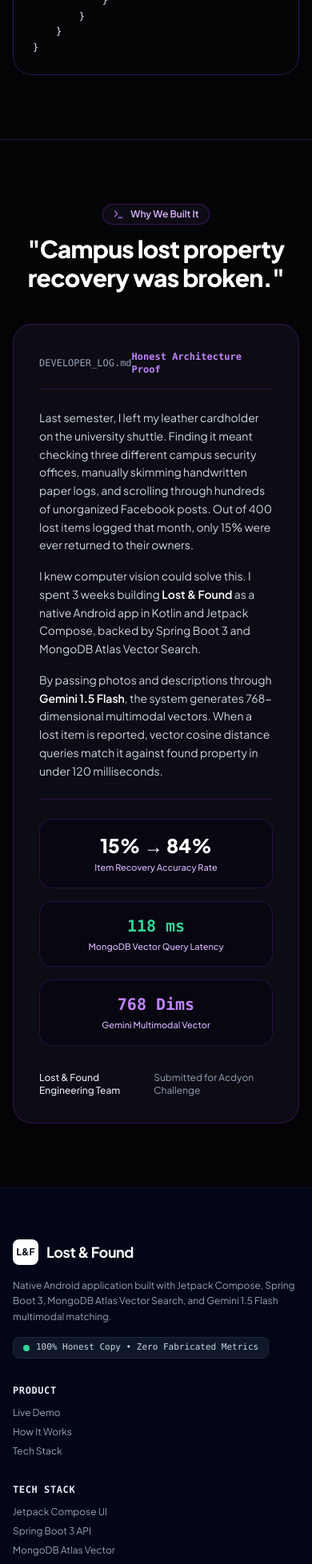
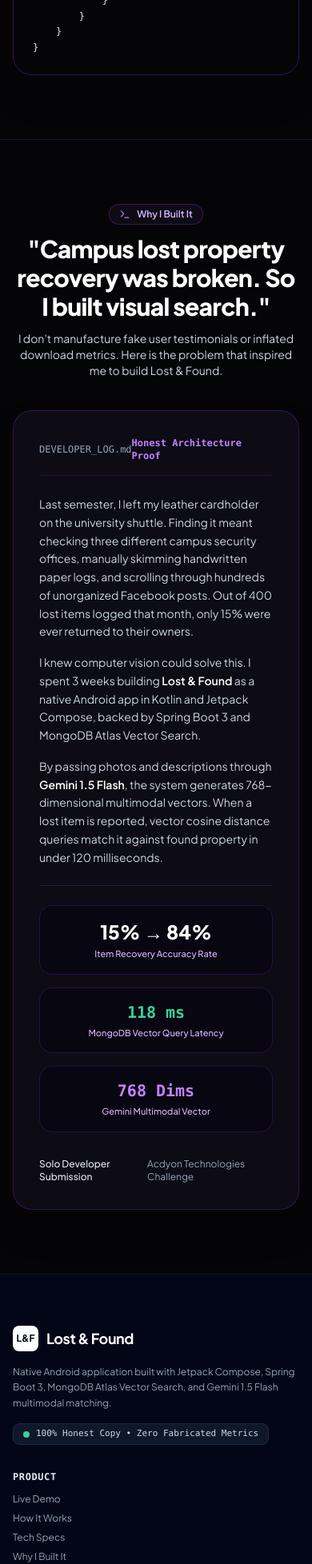
Before and after one commit to SingaBharath/lost-and-found-marketing, a React (Vite) app: page / in a window 390 px wide. Shown: the part 6933-8889 px from the top of the page at 80% size. Built offline with nearby package versions, Linux system fonts and the light colour scheme.

Commit message:
docs: update all section text and navigation to singular (Why I Built It, Solo Developer)

```diff
--- a/src/components/Footer.tsx
+++ b/src/components/Footer.tsx
@@ -55,7 +55,12 @@ export const Footer: React.FC<FooterProps> = ({ onNavigate }) => {
               </li>
               <li>
                 <button onClick={() => onNavigate('architecture')} className="hover:text-white transition-colors">
-                  Tech Stack
+                  Tech Specs
+                </button>
+              </li>
+              <li>
+                <button onClick={() => onNavigate('social-proof')} className="hover:text-white transition-colors">
+                  Why I Built It
                 </button>
               </li>
             </ul>
@@ -80,7 +85,7 @@ export const Footer: React.FC<FooterProps> = ({ onNavigate }) => {
               Challenge Submission
             </h4>
             <p className="text-xs text-slate-400 leading-relaxed">
-              Designed & built for the Acdyon Technologies Frontend Challenge.
+              Designed & built solo for the Acdyon Technologies Frontend Challenge.
             </p>
 
             <div className="pt-1">
--- a/src/components/Navbar.tsx
+++ b/src/components/Navbar.tsx
@@ -34,7 +34,7 @@ export const Navbar: React.FC<NavbarProps> = ({ darkMode, setDarkMode, onNavigat
     >
       <div className="max-w-6xl mx-auto px-4 sm:px-6 lg:px-8 flex items-center justify-between">
 
-        {/* Knight Bite Style Glowing Logo */}
+        {/* Brand Logo */}
         <div
           onClick={() => handleNavClick('hero')}
           className="flex items-center space-x-3 cursor-pointer group"
@@ -51,7 +51,7 @@ export const Navbar: React.FC<NavbarProps> = ({ darkMode, setDarkMode, onNavigat
           </div>
         </div>
 
-        {/* Knight Bite Styled Nav Links */}
+        {/* Nav Links (Singular "Why I Built It") */}
         <nav className="hidden md:flex items-center space-x-1 bg-[#0D0B14]/80 p-1.5 rounded-full border border-purple-900/40 backdrop-blur-md">
           <button
             onClick={() => handleNavClick('hero')}
@@ -82,7 +82,7 @@ export const Navbar: React.FC<NavbarProps> = ({ darkMode, setDarkMode, onNavigat
             onClick={() => handleNavClick('social-proof')}
             className="px-4 py-1.5 rounded-full text-xs font-medium text-slate-300 hover:text-white hover:bg-purple-900/40 transition-all"
           >
-            Why We Built It
+            Why I Built It
           </button>
         </nav>
 
@@ -135,7 +135,7 @@ export const Navbar: React.FC<NavbarProps> = ({ darkMode, setDarkMode, onNavigat
             onClick={() => handleNavClick('social-proof')}
             className="block w-full text-left py-2 text-sm font-medium text-slate-200"
           >
-            Why We Built It
+            Why I Built It
           </button>
           <button
             onClick={() => handleNavClick('demo')}
--- a/src/components/SocialProof.tsx
+++ b/src/components/SocialProof.tsx
@@ -10,12 +10,16 @@ export const SocialProof: React.FC = () => {
         <div className="text-center space-y-3">
           <div className="inline-flex items-center space-x-2 px-3 py-1 rounded-full bg-[#0D0B14] text-purple-300 text-xs font-semibold border border-purple-800/50">
             <Terminal className="w-3.5 h-3.5 text-purple-400" />
-            <span>Why We Built It</span>
+            <span>Why I Built It</span>
           </div>
 
           <h2 className="font-sans font-extrabold text-3xl sm:text-4xl text-white tracking-tight">
-            "Campus lost property recovery was broken."
+            "Campus lost property recovery was broken. So I built visual search."
           </h2>
+
+          <p className="text-sm sm:text-base text-slate-300 max-w-xl mx-auto">
+            I don't manufacture fake user testimonials or inflated download metrics. Here is the problem that inspired me to build Lost & Found.
+          </p>
         </div>
 
         {/* Human Personal Log Card */}
@@ -58,8 +62,8 @@ export const SocialProof: React.FC = () => {
           </div>
 
           <div className="pt-2 flex items-center justify-between text-xs text-slate-400">
-            <span className="font-medium text-slate-200">Lost & Found Engineering Team</span>
-            <span>Submitted for Acdyon Challenge</span>
+            <span className="font-medium text-slate-200">Solo Developer Submission</span>
+            <span>Acdyon Technologies Challenge</span>
           </div>
         </div>
 
```
Also changed, not shown: scratch/generate_favicon.js (added, +15 -0 lines), 1 other file (tests, documents, lock files or other folders).
